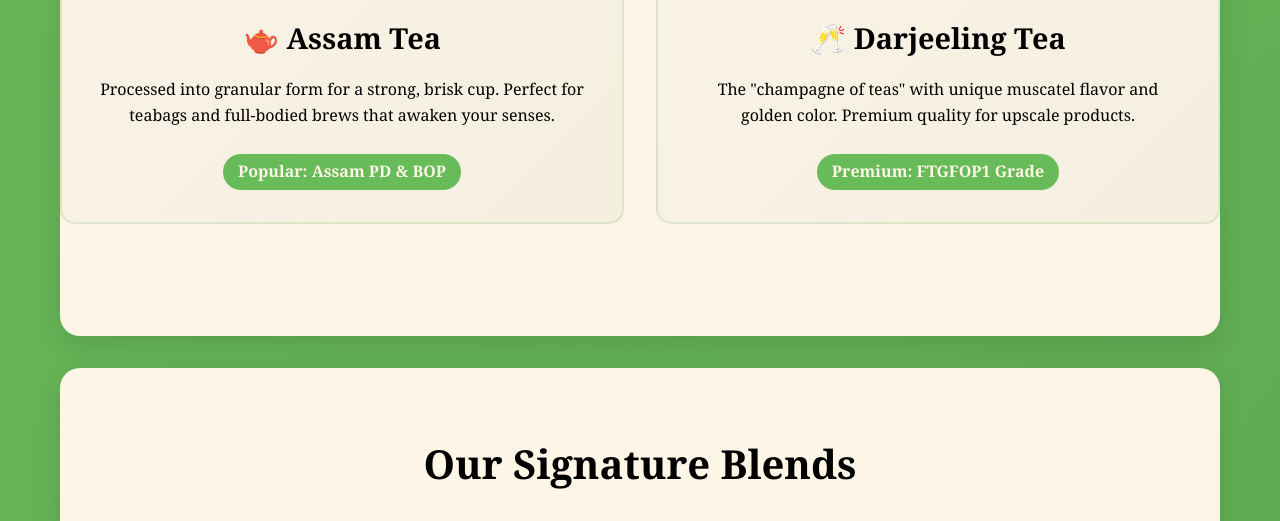
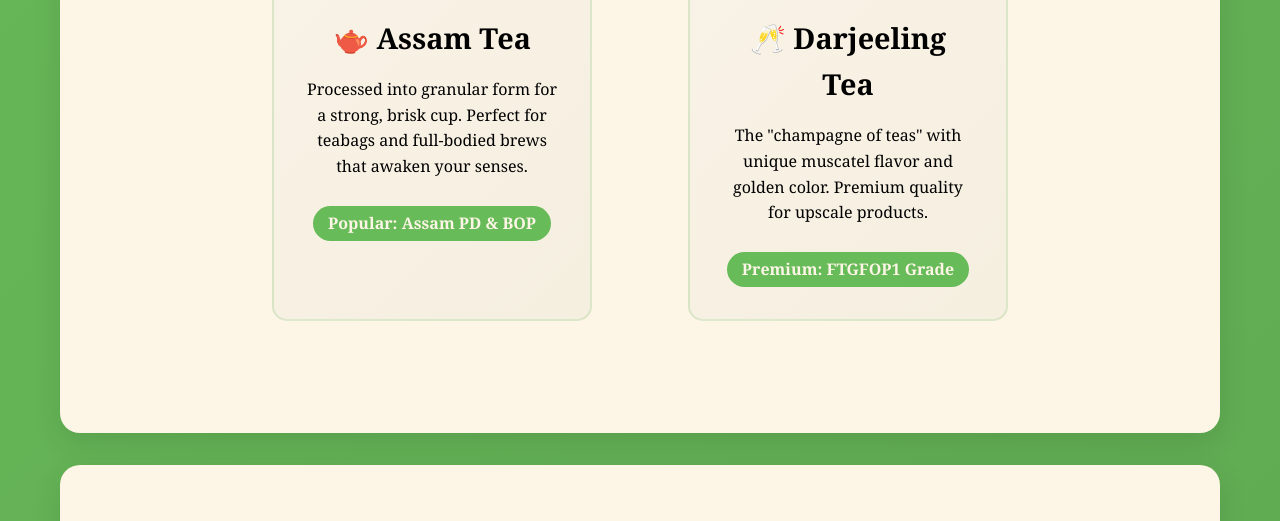
Before and after one commit to varunbagi/spring-associate-images, a website: page index.html in a window 1280 px wide. Shown: the part 1067-1588 px from the top of the page. Drawn offline with Linux system fonts and the light colour scheme.

Commit message:
Update index.html
Date: 9/21/2025

Code fix: updates assam tea and darjeeling tea layout an structuring

```diff
--- a/index.html
+++ b/index.html
@@ -185,9 +185,11 @@
 
         .tea-grid {
             display: grid;
-            grid-template-columns: repeat(auto-fit, minmax(300px, 1fr));
-            gap: 2rem;
-            margin-bottom: 3rem;
+            grid-template-columns: repeat(2, 1fr);    /* Forces exactly 2 columns for better centering */
+            gap: 6rem;                                /* Keep the 6rem gap you already have */
+            margin: 0 auto 3rem auto;                 /* CENTERS the grid */
+            max-width: 800px;                         /* Smaller max-width for more central appearance */
+            padding: 0 2rem;
         }
 
         .tea-card {
```
